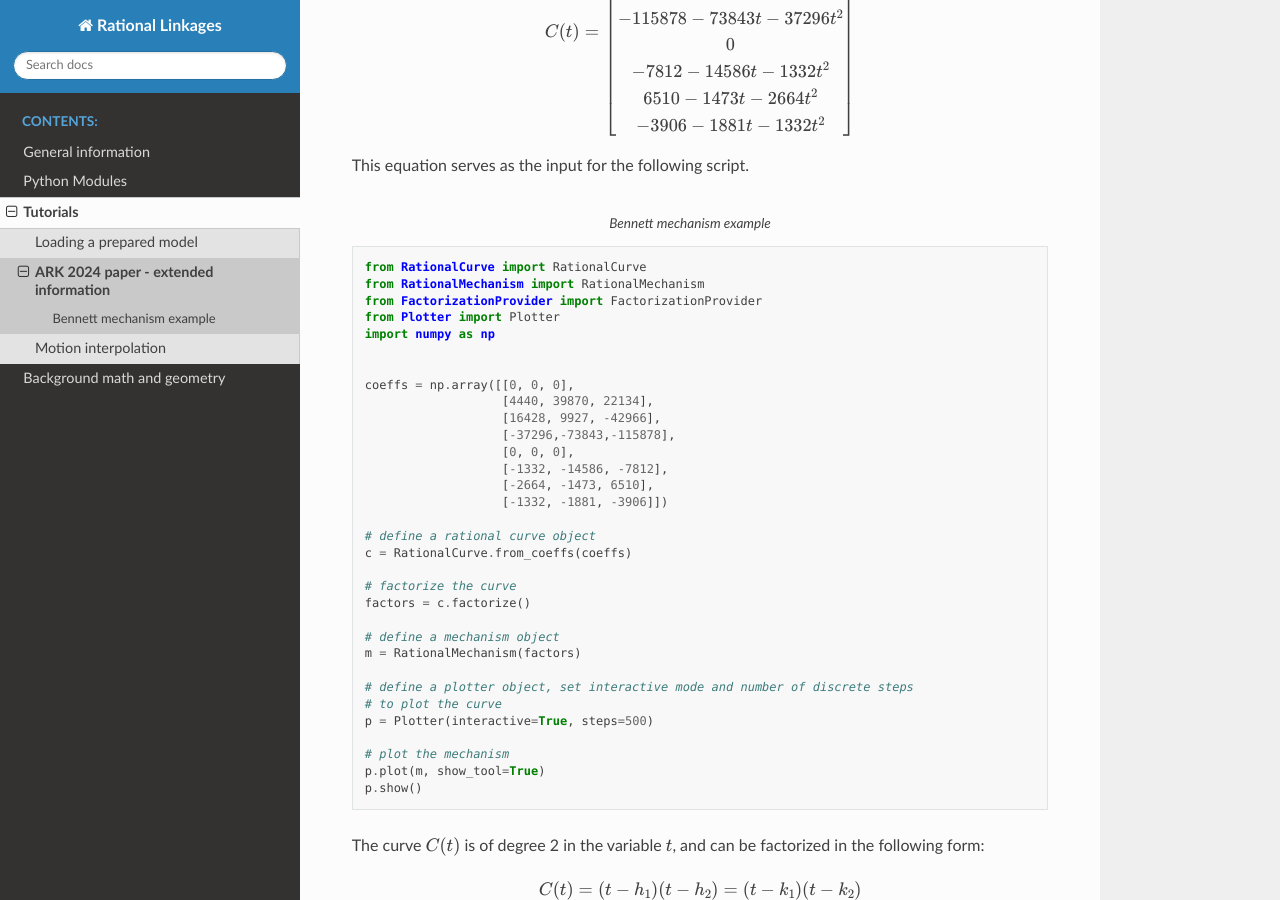
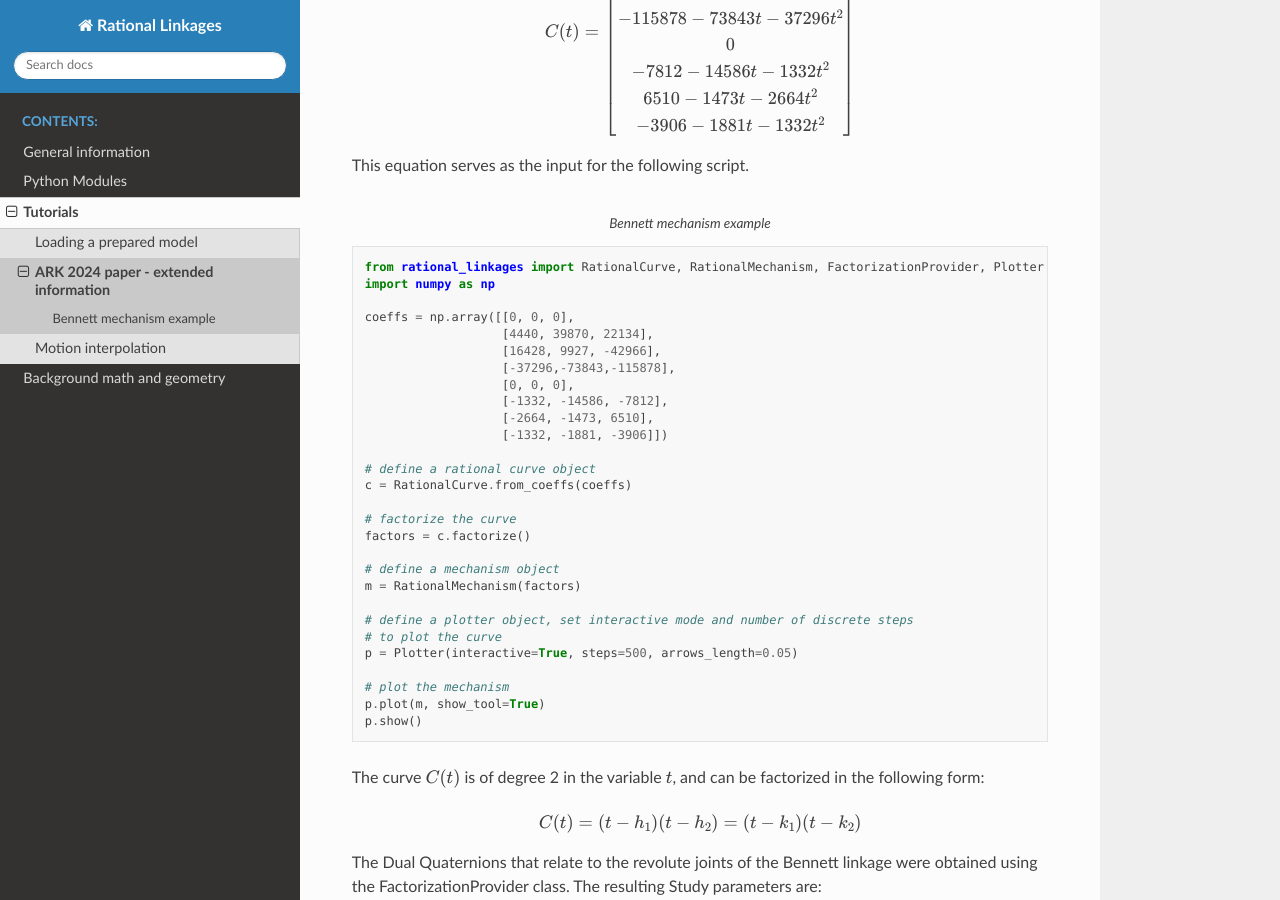
Before and after one commit to hucik14/rational-linkages, a Sphinx documentation site: the page built from docs/source/tutorials/ark2024.rst, in a window 1280 px wide and 900 px high, scrolled down 503 px. Built offline with Sphinx 7.4.7 and the Read the Docs theme 2.0.0, drawn with Linux system fonts in a browser that asks for light colours; some of the changed text lies outside the part shown.

Commit message:
examples debug

```diff
--- a/docs/source/tutorials/ark2024.rst
+++ b/docs/source/tutorials/ark2024.rst
@@ -34,12 +34,8 @@ This equation serves as the input for the following script.
 .. code-block:: python
         :caption: Bennett mechanism example
 
-        from RationalCurve import RationalCurve
-        from RationalMechanism import RationalMechanism
-        from FactorizationProvider import FactorizationProvider
-        from Plotter import Plotter
+        from rational_linkages import RationalCurve, RationalMechanism, FactorizationProvider, Plotter
         import numpy as np
-
 
         coeffs = np.array([[0, 0, 0],
                            [4440, 39870, 22134],
@@ -61,7 +57,7 @@ This equation serves as the input for the following script.
 
         # define a plotter object, set interactive mode and number of discrete steps
         # to plot the curve
-        p = Plotter(interactive=True, steps=500)
+        p = Plotter(interactive=True, steps=500, arrows_length=0.05)
 
         # plot the mechanism
         p.plot(m, show_tool=True)
@@ -156,7 +152,7 @@ collisions happen. This value can be passed to the plotting window at the textbo
 .. code-block:: python
         :caption: Loading a mechanism, collision checking, and design generation
 
-        from RationalMechanism import RationalMechanism
+        from rational_linkages import RationalMechanism
         from rational_linkages.models import bennett_ark24
 
 
```
Also changed, not shown: other parts of docs/source/tutorials/ark2024.rst (+1 -1 lines), docs/source/tutorials/motion_interp.rst (+10 -9 lines).
